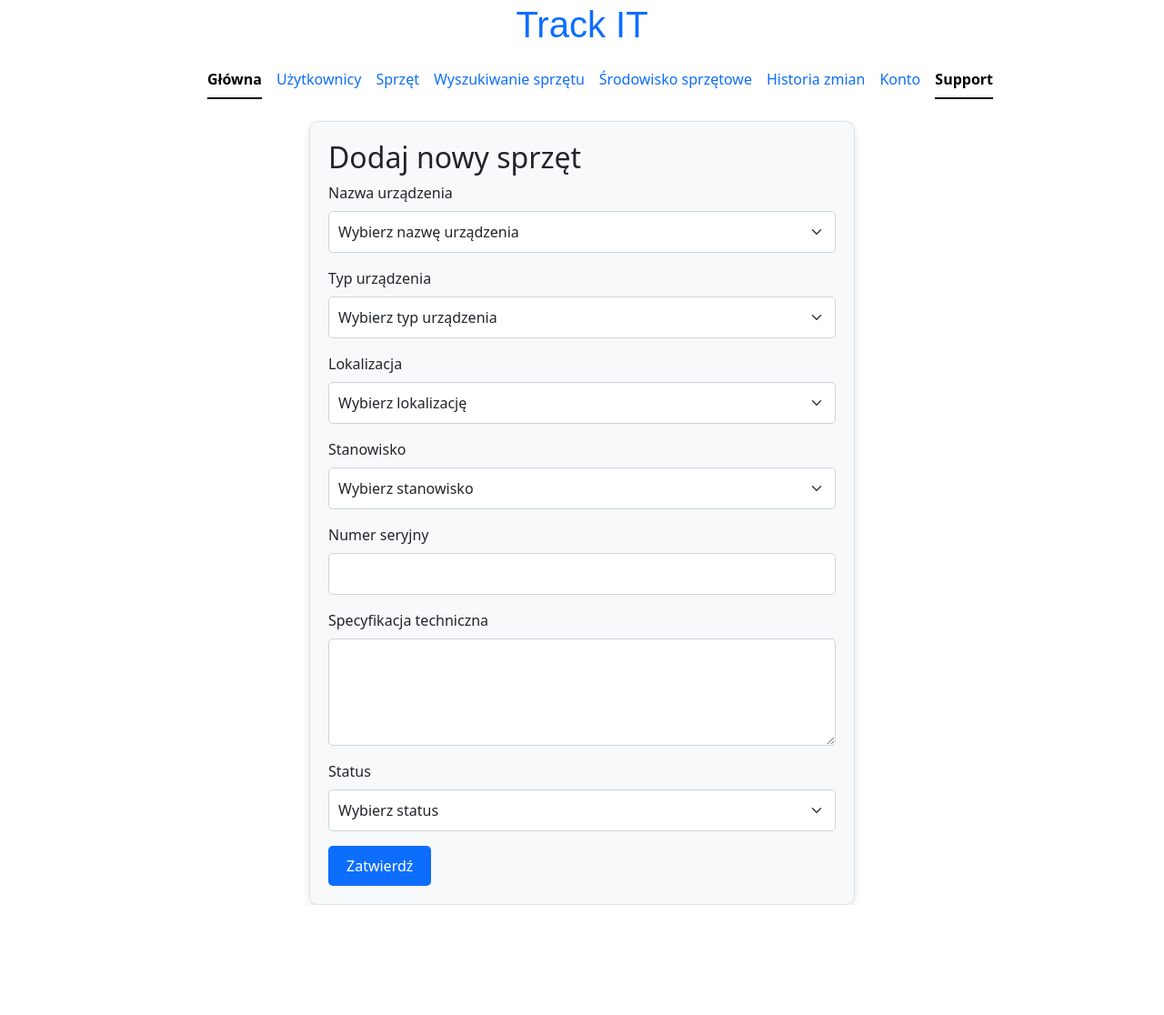
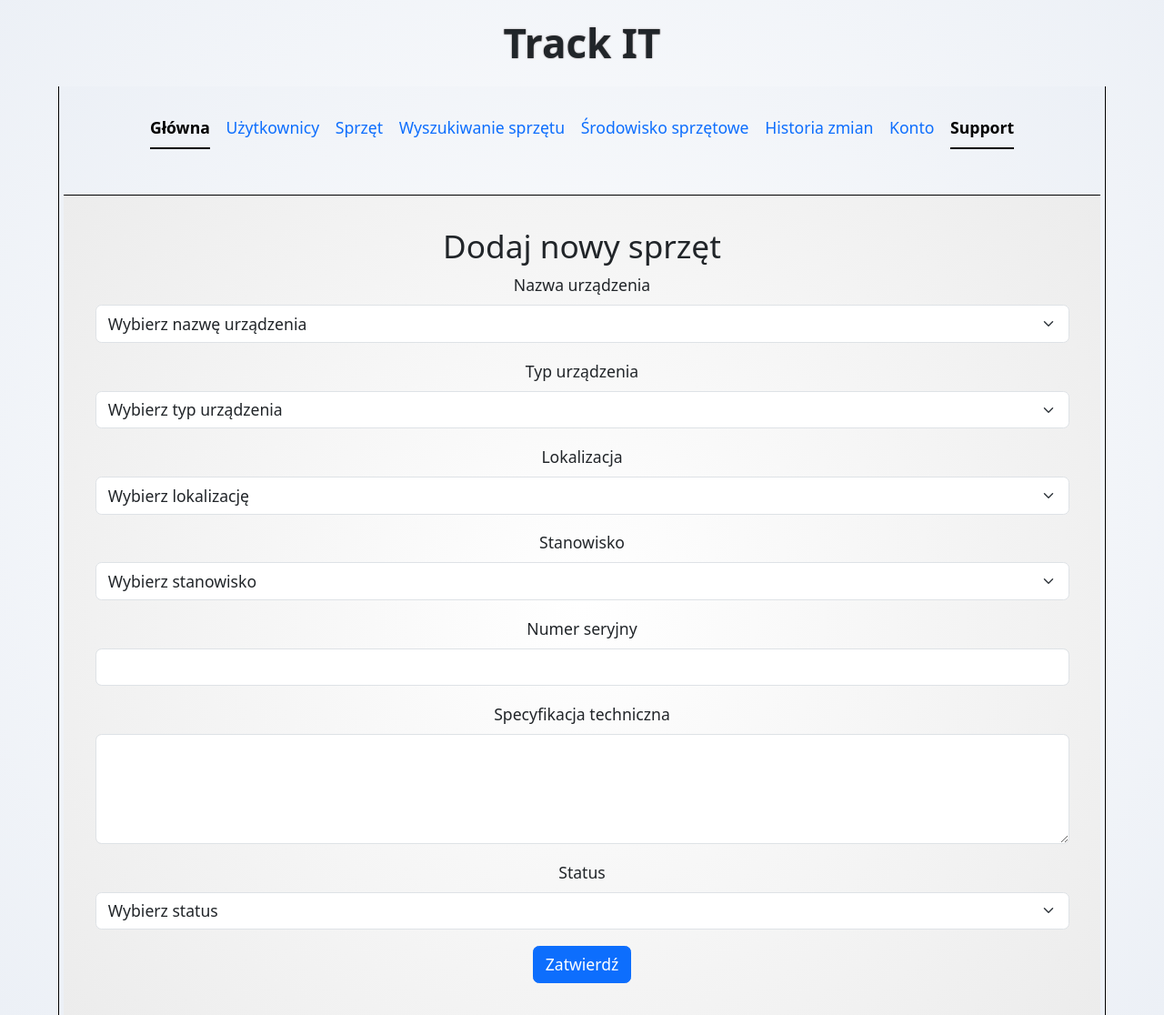
Before and after one commit to yobonez/inwentaryzacja-sprzetu, a website with bundled scripts: page website/hardware/hardware.html in a window 1280 px wide. Shown: the part 17-1133 px from the top of the page at 91% size. Before the commit the page ends 1012 px from the top, so only its background shows below. Built offline with nearby package versions, Linux system fonts and the light colour scheme.

Commit message:
Cofnięcie zmian

```diff
--- a/website/hardware/styles/main.css
+++ b/website/hardware/styles/main.css
@@ -1,47 +1 @@
-#title-of-page {
-    text-align: center;
-    color: #0d6efd;
-    font-family: 'Arial', sans-serif;
-    font-size: 2.5rem;
-    margin-top: 20px;
-}
-
-button[type="submit"] {
-    background-color: #0d6efd;
-    color: white;
-    border: none;
-    padding: 10px 20px;
-    font-size: 1rem;
-    border-radius: 5px;
-    cursor: pointer;
-    transition: background-color 0.3s ease;
-}
-
-button[type="submit"]:hover {
-    background-color: #0056b3;
-}
-
-.form-select,
-.form-control {
-    border: 1px solid #ced4da;
-    border-radius: 5px;
-    padding: 10px;
-    font-size: 1rem;
-}
-
-.form-select:focus,
-.form-control:focus {
-    border-color: #0d6efd;
-    box-shadow: 0 0 5px rgba(13, 110, 253, 0.5);
-    outline: none;
-}
-
-#container {
-    max-width: 600px;
-    margin: 0 auto;
-    background-color: #f8f9fa;
-    padding: 20px;
-    border: 1px solid #dee2e6;
-    border-radius: 10px;
-    box-shadow: 0 4px 10px rgba(0, 0, 0, 0.1);
-}
+@import url(../../globalStyles/main.css);
```
